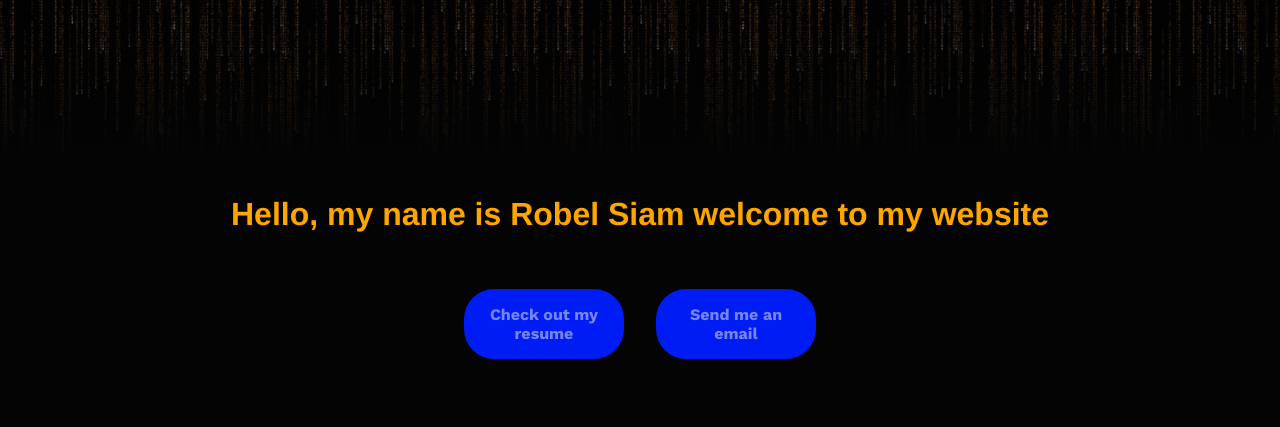
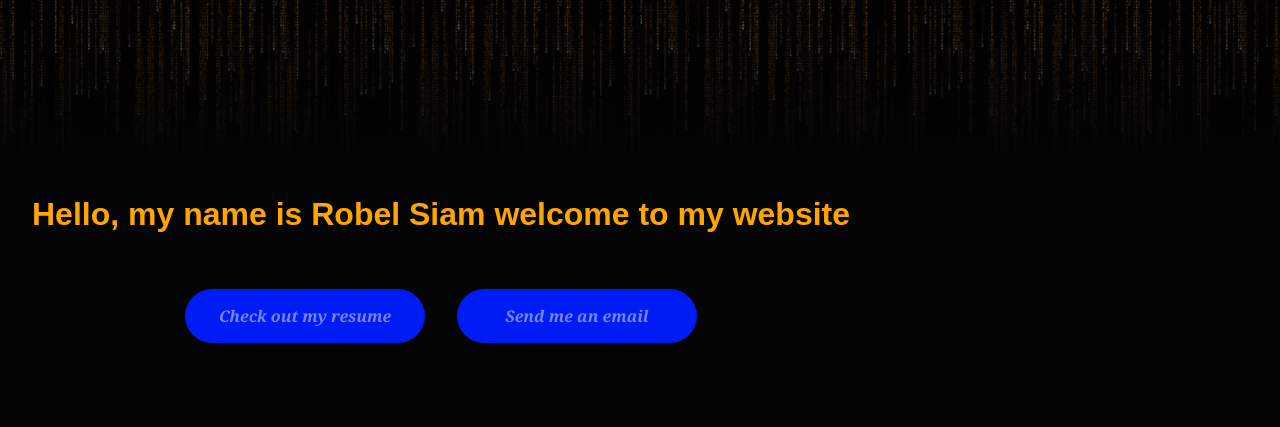
Before and after one commit to robelsiam/personalwebsite, a React (Create React App) app: page / in a window 1280 px wide. Shown: the top 427 px of the page. Built offline with nearby package versions, Linux system fonts and the light colour scheme.

Commit message:
Update index.css

```diff
--- a/src/index.css
+++ b/src/index.css
@@ -25,11 +25,6 @@
   -moz-osx-font-smoothing: grayscale;
 }
 
-code {
-  font-family: source-code-pro, Menlo, Monaco, Consolas, 'Courier New',
-    monospace;
-}
-
 .App {
   max-width: flex;
   margin: 0 ;
@@ -51,6 +46,7 @@
 .social,
 .footer {
   padding: 2rem;
+  font-family:Arial;
 }
 
 /* ------------------------------------------------------ */
@@ -93,10 +89,6 @@
   text-align: center;
 }
 
-.header__content {
-  width: 1700px;
-}
-
 .header__content h1 {
   font-size: 2rem;
   margin-bottom: 5vh;
@@ -105,7 +97,7 @@
 .header__content .button {
   margin: 1rem;
   padding: 1rem;
-  width: 10rem;
+  width: 15rem;
 }
 
 /* ------------------------------------------------------ */
@@ -205,8 +197,8 @@
 
   border: none;
   border-radius: 30px;
-
-  font-family: "Work Sans";
+  font-family: Georgia;
+  font-style: italic;
   font-size: 16px;
   font-weight: 700;
   text-decoration: none;
```
